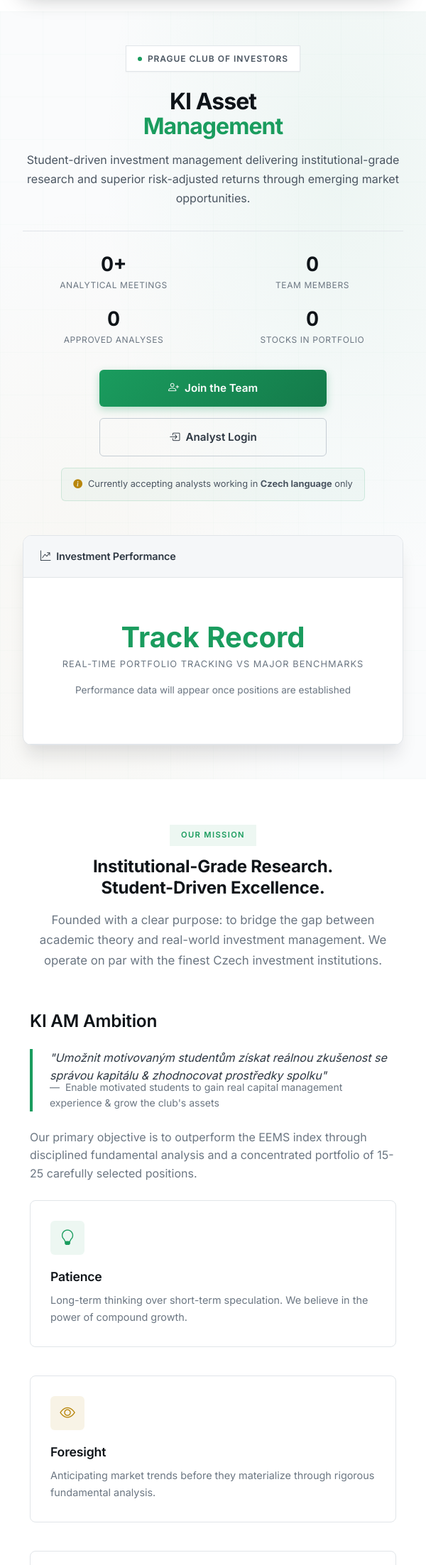
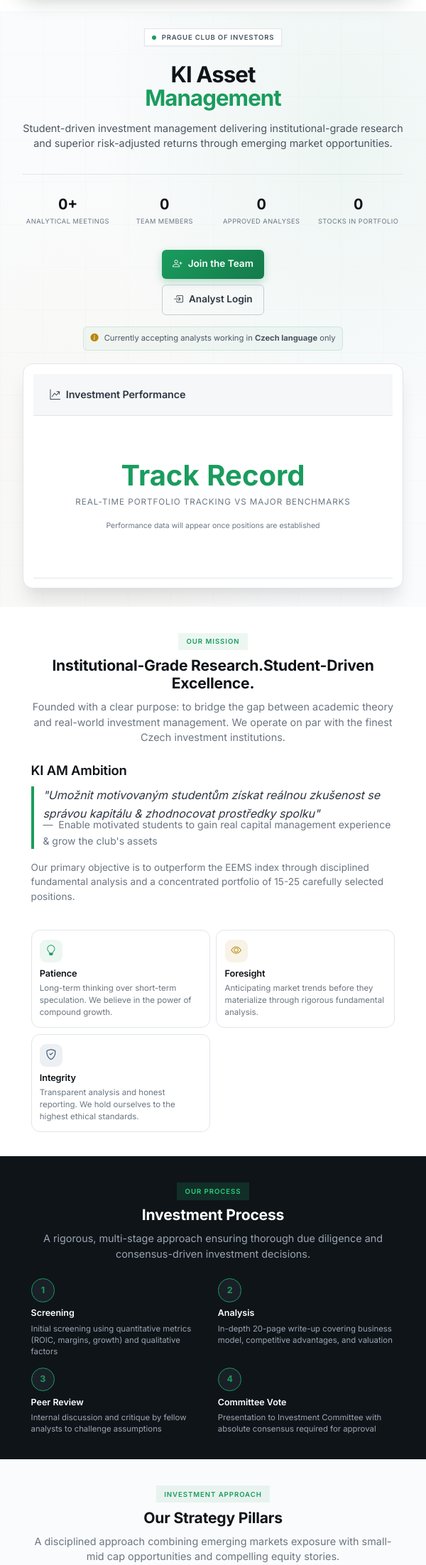
Before and after one commit to havliksimon/ki-asset-management, a Flask app: page / in a window 600 px wide. Shown: the part 72-2277 px from the top of the page at 71% size. Run offline with Flask 3, Linux system fonts and the light colour scheme; data comes from the database, SQL or seed files in the repository; data that the repository does not hold is empty; some libraries are stand-ins or nearby versions.

Commit message:
mobile: phone density layer for the landing page
At 390px the landing page was 16,091px tall (~19 screens): every card grid
collapsed to one column (Bootstrap cols + minmax(320px) grids), sections kept
64px paddings, and the featured-research PDF was an iframe - which iOS Safari
cannot scroll (it shows page 1 only).

- new app/static/css/mobile.css, loaded after style.css, entirely inside
  max-width:767.98px media queries so desktop rendering is untouched
- two-up card grids (features, strategy, risk, team, universe, perks), 2x2
  process steps and stats, halved section rhythm, tighter type scale
- featured research: the iframe is hidden below 768px and replaced by a
  tap-through card with explicit Open/Download actions (kept in sync by
  selectFeaturedResearch), plus en/cs i18n strings
- jump-to-section menu is no longer hidden on phones
- landing page height at 390px: 16091px -> 9849px

```diff
--- /dev/null
+++ b/app/static/css/mobile.css
@@ -0,0 +1,565 @@
+/* =====================================================================
+   mobile.css — phone density layer
+   ---------------------------------------------------------------------
+   Loaded AFTER style.css. Everything here is inside `max-width` media
+   queries, so desktop rendering (>= 992px) is untouched by design.
+
+   Purpose (2026-10-12): the landing page was 16,091px tall at 390px
+   (~19 screens) because every card grid collapsed to one column and
+   sections kept 64px paddings. This layer packs the same content into
+   two-column card grids, halves the vertical rhythm, tightens the type
+   scale, replaces the PDF <iframe> (iOS Safari shows only page 1 of an
+   inline PDF) with an explicit "open the PDF" action, and re-enables the
+   jump-to-section menu that used to be hidden on phones.
+   ===================================================================== */
+
+/* Desktop/tablet: the tap-through PDF card is phone-only. */
+.research-mobile-cta {
+    display: none;
+}
+
+@media (max-width: 767.98px) {
+    /* ---------- vertical rhythm ---------- */
+    :root {
+        --section-padding: 2.15rem;
+    }
+
+    .container {
+        padding-left: 0.85rem;
+        padding-right: 0.85rem;
+    }
+
+    .section-header {
+        max-width: none;
+        margin-bottom: 1.5rem;
+    }
+
+    .section-label {
+        font-size: 0.6rem;
+        padding: 0.28rem 0.7rem;
+        margin-bottom: 0.55rem;
+        letter-spacing: 0.1em;
+    }
+
+    .section-title {
+        font-size: 1.32rem;
+        line-height: 1.22;
+        margin-bottom: 0.55rem;
+    }
+
+    /* a <br> inside a headline wastes a whole line on a narrow screen */
+    .section-title br {
+        display: none;
+    }
+
+    .section-subtitle {
+        font-size: 0.9rem;
+        line-height: 1.5;
+    }
+
+    /* ---------- hero ---------- */
+    .hero-section {
+        padding: 1.35rem 0 1.6rem;
+    }
+
+    .hero-corporate {
+        gap: 1.15rem;
+    }
+
+    .hero-title {
+        font-size: 1.95rem;
+        line-height: 1.06;
+    }
+
+    .hero-badge {
+        font-size: 0.6rem;
+        padding: 0.25rem 0.62rem;
+    }
+
+    .hero-subtitle {
+        font-size: 0.9rem;
+        line-height: 1.45;
+    }
+
+    .hero-stats-row {
+        gap: 0.5rem 0.6rem;
+    }
+
+    .hero-stat-compact {
+        flex: 1 1 calc(25% - 0.6rem);
+        text-align: center;
+    }
+
+    .hero-stat-compact .value {
+        font-size: 1.3rem;
+    }
+
+    .hero-stat-compact .label {
+        font-size: 0.58rem;
+    }
+
+    .hero-cta {
+        gap: 0.5rem;
+    }
+
+    .btn-hero-primary,
+    .btn-hero-secondary {
+        max-width: none;
+        width: auto;
+        padding: 0.6rem 0.95rem;
+        font-size: 0.85rem;
+    }
+
+    .czech-note {
+        font-size: 0.7rem;
+        padding: 0.45rem 0.6rem;
+    }
+
+    /* ---------- live performance panel ---------- */
+    .performance-dashboard {
+        padding: 0.85rem;
+        border-radius: 14px;
+    }
+
+    .performance-main {
+        padding: 0.75rem 0.15rem 0.9rem;
+    }
+
+    .performance-main .return-value {
+        font-size: 2.05rem;
+    }
+
+    .performance-main .return-label {
+        font-size: 0.73rem;
+    }
+
+    .performance-main .return-meta {
+        font-size: 0.66rem;
+    }
+
+    .risk-metrics {
+        grid-template-columns: repeat(2, minmax(0, 1fr));
+        gap: 0.35rem;
+    }
+
+    .risk-metric {
+        padding: 0.5rem 0.4rem;
+    }
+
+    .risk-metric .metric-label {
+        font-size: 0.56rem;
+        letter-spacing: 0.03em;
+        margin-bottom: 0.15rem;
+    }
+
+    .risk-metric .metric-value {
+        font-size: 0.98rem;
+    }
+
+    /* the tile label already carries the meaning on a phone */
+    .risk-metric .metric-subtext {
+        display: none;
+    }
+
+    .benchmark-comparison {
+        grid-template-columns: repeat(3, minmax(0, 1fr));
+        gap: 0.4rem;
+        padding: 0.6rem 0.5rem;
+    }
+
+    .benchmark-item .benchmark-name {
+        font-size: 0.56rem;
+    }
+
+    .benchmark-item .benchmark-value {
+        font-size: 0.8rem;
+    }
+
+    /* ---------- card grids: two per row ---------- */
+    .feature-grid,
+    .strategy-grid,
+    .risk-grid,
+    .team-grid,
+    .universe-grid {
+        grid-template-columns: repeat(2, minmax(0, 1fr));
+        gap: 0.55rem;
+    }
+
+    .feature-card,
+    .strategy-card,
+    .risk-card {
+        padding: 0.8rem 0.7rem;
+        border-radius: 12px;
+    }
+
+    .feature-icon {
+        width: 32px;
+        height: 32px;
+        font-size: 0.92rem;
+        margin-bottom: 0.5rem;
+        border-radius: 9px;
+    }
+
+    .feature-title {
+        font-size: 0.8rem;
+        margin-bottom: 0.28rem;
+    }
+
+    .feature-text {
+        font-size: 0.72rem;
+        line-height: 1.45;
+    }
+
+    .strategy-card h4 {
+        font-size: 0.77rem;
+        gap: 0.35rem;
+        margin-bottom: 0.28rem;
+    }
+
+    .strategy-card h4 i {
+        font-size: 0.88rem;
+    }
+
+    .strategy-card p {
+        font-size: 0.71rem;
+        line-height: 1.45;
+    }
+
+    .risk-card .risk-header {
+        gap: 0.4rem;
+        margin-bottom: 0.4rem;
+    }
+
+    .risk-card .risk-icon {
+        width: 26px;
+        height: 26px;
+        font-size: 0.72rem;
+    }
+
+    .risk-card .risk-title {
+        font-size: 0.77rem;
+    }
+
+    .risk-card .risk-desc {
+        font-size: 0.71rem;
+        line-height: 1.45;
+    }
+
+    /* ---------- investment process: 2x2 instead of 4 stacked rows ---------- */
+    .process-flow {
+        display: grid;
+        grid-template-columns: repeat(2, minmax(0, 1fr));
+        gap: 0.85rem;
+        max-width: none;
+    }
+
+    .process-step {
+        flex: none;
+        text-align: left;
+    }
+
+    .process-step .step-number {
+        width: 2.1rem;
+        height: 2.1rem;
+        font-size: 0.78rem;
+        margin: 0 0 0.35rem;
+        border-width: 1px;
+    }
+
+    .process-step .step-title {
+        font-size: 0.78rem;
+        margin-bottom: 0.2rem;
+    }
+
+    .process-step .step-desc {
+        font-size: 0.71rem;
+        line-height: 1.45;
+    }
+
+    /* ---------- stats: 2x2 ---------- */
+    .stats-section {
+        padding: 1.5rem 0;
+    }
+
+    .stats-grid {
+        grid-template-columns: repeat(2, minmax(0, 1fr));
+        gap: 0.5rem;
+    }
+
+    .stat-item {
+        padding: 0.3rem;
+    }
+
+    .stat-number {
+        font-size: 1.55rem;
+        margin-bottom: 0.15rem;
+    }
+
+    .stat-label {
+        font-size: 0.56rem;
+    }
+
+    /* ---------- team: compact two-up ---------- */
+    .team-grid {
+        max-width: none;
+    }
+
+    .team-image-wrapper {
+        height: 94px;
+    }
+
+    .team-content {
+        padding: 0.6rem 0.65rem;
+    }
+
+    .team-name {
+        font-size: 0.85rem;
+    }
+
+    .team-role {
+        font-size: 0.68rem;
+    }
+
+    .team-photo {
+        margin-bottom: 1rem;
+    }
+
+/* ---------- featured research: no inline PDF on iOS ---------- */
+    .research-viewer-frame {
+        display: none;
+    }
+
+    /* the tap-through card that replaces the iframe */
+    .research-mobile-cta {
+        display: flex;
+        gap: 0.75rem;
+        padding: 0.85rem;
+    }
+
+    .research-mobile-poster {
+        flex: 0 0 74px;
+        width: 74px;
+        height: 104px;
+        border-radius: 9px;
+        border: 1px solid var(--color-gray-200);
+        background-color: var(--color-gray-100);
+        background-size: cover;
+        background-position: center;
+        display: flex;
+        align-items: center;
+        justify-content: center;
+        color: var(--primary-green);
+        font-size: 1.6rem;
+    }
+
+    .research-mobile-body {
+        min-width: 0;
+        display: flex;
+        flex-direction: column;
+        gap: 0.3rem;
+    }
+
+    .research-mobile-title {
+        font-size: 0.86rem;
+        font-weight: 600;
+        line-height: 1.25;
+        color: var(--color-gray-900);
+        display: -webkit-box;
+        -webkit-line-clamp: 3;
+        -webkit-box-orient: vertical;
+        overflow: hidden;
+    }
+
+    .research-mobile-hint {
+        margin: 0;
+        font-size: 0.7rem;
+        line-height: 1.4;
+        color: var(--color-gray-400);
+    }
+
+    .research-mobile-actions {
+        display: flex;
+        flex-wrap: wrap;
+        gap: 0.4rem;
+        margin-top: auto;
+        padding-top: 0.15rem;
+    }
+
+    .research-mobile-actions .btn-hero-primary,
+    .research-mobile-actions .btn-hero-secondary {
+        padding: 0.5rem 0.7rem;
+        font-size: 0.78rem;
+        border-radius: 9px;
+    }
+
+    .research-picker {
+        flex-direction: row;
+        gap: 0.4rem;
+        max-height: none;
+        overflow-x: auto;
+        overflow-y: hidden;
+        padding: 0 0 0.35rem;
+        -webkit-overflow-scrolling: touch;
+        scrollbar-width: none;
+    }
+
+    .research-picker::-webkit-scrollbar {
+        display: none;
+    }
+
+    .research-group {
+        display: none;
+    }
+
+    .research-pick {
+        flex: 0 0 auto;
+        width: auto;
+        max-width: 70vw;
+    }
+
+    .research-viewer-bar {
+        gap: 0.5rem;
+        padding: 0.5rem 0.6rem;
+    }
+
+    .research-viewer-title {
+        font-size: 0.76rem;
+    }
+
+    /* the tap-through card that replaces the iframe */
+    .research-mobile-cta {
+        display: flex;
+    }
+
+    .research-note {
+        font-size: 0.7rem;
+    }
+
+    /* ---------- bootstrap scaffolding: two-up instead of one-per-row ---------- */
+    /* Bootstrap collapses .col-md-4 / .col-lg-6 to 100% below 768px, which turned
+       every three-card row into three full-width cards. Small cards go two-up;
+       the wide chart columns (.col-lg-7) stay full width so charts keep room. */
+    .row {
+        --bs-gutter-x: 0.8rem;
+        --bs-gutter-y: 0.8rem;
+    }
+
+    #universe .row > [class*="col-"],
+    .perks-section .row > .col-md-4,
+    #strategy .row > [class*="col-"] {
+        flex: 0 0 50%;
+        max-width: 50%;
+    }
+
+    .perk-card {
+        padding: 0.85rem 0.8rem;
+        border-radius: 12px;
+    }
+
+    .perk-icon {
+        width: 34px;
+        height: 34px;
+        font-size: 0.95rem;
+        margin-bottom: 0.55rem;
+        border-radius: 9px;
+    }
+
+    .perk-card h4 {
+        font-size: 0.82rem;
+        margin-bottom: 0.25rem;
+    }
+
+    .perk-card p {
+        font-size: 0.72rem;
+        line-height: 1.45;
+        margin: 0;
+    }
+
+    /* the three "values" cards in About carry an inline one-column style */
+    #about .feature-grid {
+        grid-template-columns: repeat(2, minmax(0, 1fr)) !important;
+        gap: 0.55rem;
+    }
+
+    #about .feature-card.mb-3 {
+        margin-bottom: 0 !important;
+    }
+
+    #about blockquote {
+        padding-left: 0.8rem !important;
+        margin-bottom: 0.9rem !important;
+    }
+
+    #about h3 {
+        font-size: 1.15rem;
+        margin-bottom: 0.7rem !important;
+    }
+
+    /* generic prose/card tightening for every remaining section */
+    .section .text-muted,
+    .section .lead {
+        font-size: 0.85rem;
+        line-height: 1.5;
+    }
+
+    .section .card-body {
+        padding: 0.85rem !important;
+    }
+
+    .section h5,
+    .section h4.mb-4 {
+        font-size: 0.95rem;
+    }
+
+    .section .row.mt-3,
+    .section .row.mt-4 {
+        margin-top: 0.6rem !important;
+    }
+
+    /* ---------- CTA ---------- */
+    .cta-section {
+        padding: 2.2rem 0;
+    }
+
+    .cta-content {
+        padding: 1.4rem 1rem;
+    }
+
+    .cta-title {
+        font-size: 1.35rem;
+    }
+
+    .cta-text {
+        font-size: 0.9rem;
+        line-height: 1.5;
+    }
+
+    /* ---------- jump-to-section menu: keep it on phones ---------- */
+    .secnav {
+        display: flex;
+        right: 0.7rem;
+        bottom: 0.9rem;
+    }
+
+    .secnav-toggle {
+        width: 42px;
+        height: 42px;
+        font-size: 1rem;
+    }
+
+    .secnav-panel {
+        min-width: 0;
+        width: min(78vw, 280px);
+    }
+
+    .secnav-list {
+        max-height: 52vh;
+    }
+}
+
+/* On a phone in landscape / small tablet the hero panel can breathe again */
+@media (min-width: 576px) and (max-width: 767.98px) {
+    .hero-stat-compact {
+        flex: 1 1 calc(25% - 0.6rem);
+    }
+}
--- a/app/static/js/i18n.js
+++ b/app/static/js/i18n.js
@@ -202,6 +202,9 @@
         "home.join_us_and_gain_real_world_investment_experienc": "\"Join us and gain real-world investment experience while building production-grade financial technology. Here, you'll learn equity research, portfolio management, and software development—all while managing real capital.\"",
         "home.featured_research": "Featured Research",
         "home.read_article": "<i class=\"bi bi-journal-text\"></i> Read Article",
+        "home.open_pdf": "Open PDF",
+        "home.download_pdf": "Download",
+        "home.pdf_mobile_hint": "Phones cannot scroll an embedded PDF. Open it here to read it full screen.",
         "home.analyses": "Analyses",
         "home.presentations": "Presentations",
         "home.view_all_research": "<i class=\"bi bi-journal-text\"></i> View All Research",
@@ -909,6 +912,9 @@
         "home.join_us_and_gain_real_world_investment_experienc": "\"Přidej se k nám a získej zkušenost s reálným investováním i s vývojem finančního softwaru. Naučíš se akciový výzkum, správu portfolia a programování – a u toho budeš spravovat skutečný kapitál.\"",
         "home.featured_research": "Vybraný výzkum",
         "home.read_article": "<i class=\"bi bi-journal-text\"></i> Přečíst článek",
+        "home.open_pdf": "Otevřít PDF",
+        "home.download_pdf": "Stáhnout",
+        "home.pdf_mobile_hint": "Telefony neumí posouvat vložené PDF. Otevřete ho zde na celou obrazovku.",
         "home.analyses": "Analýzy",
         "home.presentations": "Prezentace",
         "home.view_all_research": "<i class=\"bi bi-journal-text\"></i> Zobrazit veškerý výzkum",
--- a/app/templates/base.html
+++ b/app/templates/base.html
@@ -29,6 +29,8 @@
 
     <!-- Custom CSS -->
     <link rel="stylesheet" href="{{ url_for('static', filename='css/style.css') }}">
+    <!-- Phone density layer: everything inside max-width media queries (see the file header). -->
+    <link rel="stylesheet" href="{{ url_for('static', filename='css/mobile.css') }}">
 
     {% block extra_css %}{% endblock %}
 </head>
```
Also changed, not shown: app/templates/main/index.html (+47 -0 lines).
